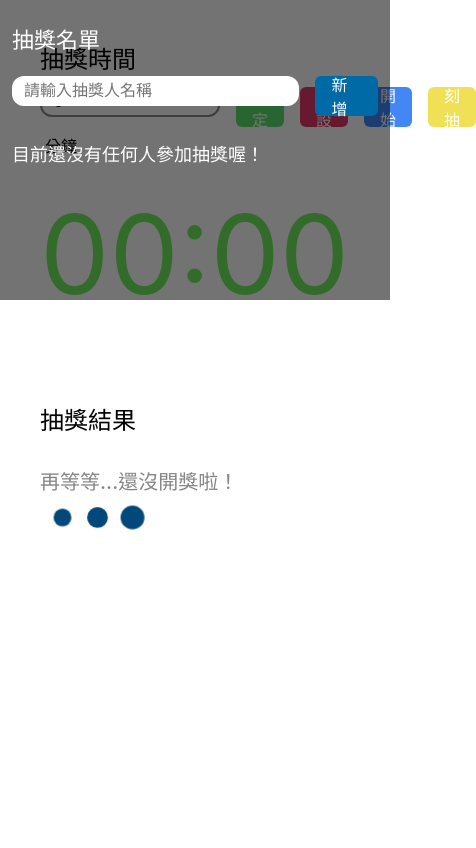
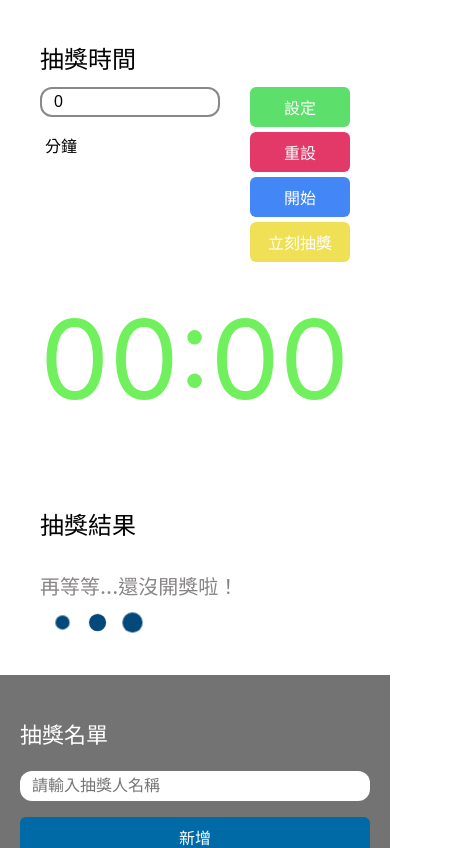
Before and after one commit to kylemocode/live-countdown-picker, a Next.js app: page / in a window 390 px wide. Shown: the top 848 px of the page, 476 px wide, since content can reach past the window. Built offline with nearby package versions, Linux system fonts and the light colour scheme.

Commit message:
feat(RWD): tablet version

```diff
--- a/modules/components/CandidatesList/components/CandidateInput/CandidateInput.tsx
+++ b/modules/components/CandidatesList/components/CandidateInput/CandidateInput.tsx
@@ -18,13 +18,20 @@ export default function CandidateInput() {
     setCandidateName('');
   };
 
+  const handleEnter = (e) => {
+    if (e.key === 'Enter') {
+      handleInsert();
+    }
+  }
+
   return (
     <S.Wrapper>
       <S.InsertInput
         placeholder='請輸入抽獎人名稱'
         type='text'
         value={candidateName}
-        onChange={(e) => setCandidateName(e.target.value)}/>
+        onChange={(e) => setCandidateName(e.target.value)}
+        onKeyPress={handleEnter}/>
       <S.InsertBtn onClick={handleInsert}>新增</S.InsertBtn>
     </S.Wrapper>
   )
--- a/modules/components/CandidatesList/components/CandidateInput/style.ts
+++ b/modules/components/CandidatesList/components/CandidateInput/style.ts
@@ -5,11 +5,23 @@ import { InputStyle, ButtonStyle } from '../../../styles';
 export const S = {
   Wrapper: styled.div`
     display: flex;
+
+    ${props => props.theme.tablet`
+      flex-direction: column;
+    `}
   `,
   InsertInput: styled.input`
     ${InputStyle};
+
+    ${props => props.theme.tablet`
+      width: 100%;
+    `}
   `,
   InsertBtn: styled.div`
     ${ButtonStyle};
+
+    ${props => props.theme.tablet`
+      margin: 0 0 10px 0;
+    `}
   `
 }
--- a/modules/components/CandidatesList/components/CandidateItem/style.ts
+++ b/modules/components/CandidatesList/components/CandidateItem/style.ts
@@ -9,6 +9,10 @@ export const S = {
     &:hover {
       transform: scale(1.01);
     }
+
+    ${props => props.theme.tablet`
+      width: 100%;
+    `}
   `,
   StyledImage: styled.img`
     width: 60px;
@@ -17,12 +21,16 @@ export const S = {
   ListItemName: styled.div`
     position: relative;
     background: white;
+    height: 60px;
     width: 80%;
-    height: 60px;
     display: flex;
     justify-content: center;
     align-items: center;
     font-size: 24px;
+
+    ${props => props.theme.tablet`
+      width: calc(100vw - 100px);
+    `}
   `,
   DeleteBtn: styled.div`
     position: absolute;
--- a/modules/components/CandidatesList/style.ts
+++ b/modules/components/CandidatesList/style.ts
@@ -10,9 +10,11 @@ export const S = {
     height: 100vh;
     padding: 0 12px;
 
-    ${props => props.theme.mobileL`
+    ${props => props.theme.tablet`
+      position: relative;
       width: 100%;
-      height: 300px;
+      height: 110vh;
+      padding: 20px 20px 0 20px;
     `}
   `,
   Title: styled.h3`
--- a/modules/components/Timer/components/Countdown/Countdown.tsx
+++ b/modules/components/Timer/components/Countdown/Countdown.tsx
@@ -33,10 +33,12 @@ export default function Countdown() {
     timeoutRef.current = setInterval(() => {
       dispatch(reduceOneSecond());
     }, 1000);
+
+    return () => clearInterval(timeoutRef.current);
   }, [running]);
 
   return (
-    <S.NumberText>
+    <S.NumberText turnRed={isSetup && timeleft.minutes === '00' && parseInt(timeleft.seconds) <= 10}>
       {!isSetup && '00:00'}
       {isSetup && `${timeleft.minutes}:${timeleft.seconds}`}
     </S.NumberText>
--- a/modules/components/Timer/components/Countdown/style.ts
+++ b/modules/components/Timer/components/Countdown/style.ts
@@ -1,9 +1,13 @@
-import styled from 'styled-components';
+import styled, { css } from 'styled-components';
 
 export const S = {
-  NumberText: styled.div`
+  NumberText: styled.div<{turnRed: boolean}>`
     color: #71f05d;
     font-size: 110px;
     font-weight: 600px;
+
+    ${props => props.turnRed && css`
+      color: #eb4034;
+    `}
   `
 }
--- a/modules/components/Timer/components/TimeSetter/TimeSetter.tsx
+++ b/modules/components/Timer/components/TimeSetter/TimeSetter.tsx
@@ -22,18 +22,17 @@ export default function TimeSetter() {
     dispatch(clearTimer());
   }, []);
 
-  const handleStartTimer = () => {
+  const handleStartTimer = useCallback(() => {
     if (!isSetup) return alert('請先設定倒數時間');
     if (candidates.length < 2) return alert('沒有 2 個以上抽獎者不能開始倒數啦!')
     if (running) return alert('正在倒數啦，請耐心等待');
     dispatch(runTimer());
-  };
+  }, [isSetup, candidates, running]);
 
-  const handleInstantPick = () => {
-    // if (!running) return alert('需要開始倒數才能使用此功能啦!');
+  const handleInstantPick = useCallback(() => {
     dispatch(pickWinner());
     dispatch(clearTimer());
-  }
+  }, []);
 
   return (
     <S.Container>
@@ -46,10 +45,12 @@ export default function TimeSetter() {
             onChange={e => setTimerValue(parseInt(e.target.value))}/>
           <S.Minute>分鐘</S.Minute>
         </div>
-        <S.SetBtn onClick={handleSetTimer}>設定</S.SetBtn>
-        <S.ResetBtn onClick={handleResetTimer}>重設</S.ResetBtn>
-        <S.StartBtn onClick={handleStartTimer}>開始</S.StartBtn>
-        <S.InstantBtn onClick={handleInstantPick}>立刻抽獎</S.InstantBtn>
+        <S.BtnWrapper>
+          <S.SetBtn onClick={handleSetTimer}>設定</S.SetBtn>
+          <S.ResetBtn onClick={handleResetTimer}>重設</S.ResetBtn>
+          <S.StartBtn onClick={handleStartTimer}>開始</S.StartBtn>
+          <S.InstantBtn onClick={handleInstantPick}>立刻抽獎</S.InstantBtn>
+        </S.BtnWrapper>
       </S.SetterWrapper>
       <S.CountdownWrapper>
         <Countdown />
--- a/modules/components/Timer/components/TimeSetter/style.ts
+++ b/modules/components/Timer/components/TimeSetter/style.ts
@@ -18,16 +18,31 @@ export const S = {
     ${ButtonStyle};
     width: 70px;
     background: #5ce06b;
+
+    ${props => props.theme.tablet`
+      width: 100px;
+      margin-bottom: 5px;
+    `}
   `,
   ResetBtn: styled.div`
     ${ButtonStyle};
     width: 70px;
     background: #e33969;
+
+    ${props => props.theme.tablet`
+      width: 100px;
+      margin-bottom: 5px;
+    `}
   `,
   StartBtn: styled.div`
     ${ButtonStyle};
     width: 70px;
     background: #4287f5;
+
+    ${props => props.theme.tablet`
+      width: 100px;
+      margin-bottom: 5px;
+    `}
   `,
   InstantBtn: styled.div`
     ${ButtonStyle};
@@ -37,12 +52,23 @@ export const S = {
   SetterWrapper: styled.div`
     display: flex;
   `,
+  BtnWrapper: styled.div`
+    display: flex;
+
+    ${props => props.theme.tablet`
+      flex-direction: column;
+    `}
+  `,
   Minute: styled.span`
     margin-left: 5px;
   `,
   Container: styled.div`
     padding: 40px;
     max-width: 50%;
+
+    ${props => props.theme.tablet`
+      max-width: 100%;
+    `}
   `,
   CountdownWrapper: styled.div`
     margin-top: 30px;
--- a/modules/components/Timer/style.ts
+++ b/modules/components/Timer/style.ts
@@ -1,7 +1,12 @@
 import styled from 'styled-components';
+import { CenterStyle } from '../styles';
 
 export const S = {
   TimerWrapper: styled.div`
     min-height: 350px;
+
+    ${props => props.theme.tablet`
+      ${CenterStyle};
+    `}
   `
 }
--- a/modules/components/styles.ts
+++ b/modules/components/styles.ts
@@ -27,3 +27,9 @@ export const ButtonStyle = css`
   cursor: pointer;
   margin-left: 16px;
 `;
+
+export const CenterStyle = css`
+  display: flex;
+  justify-content: center;
+  align-items: center;
+`
```
